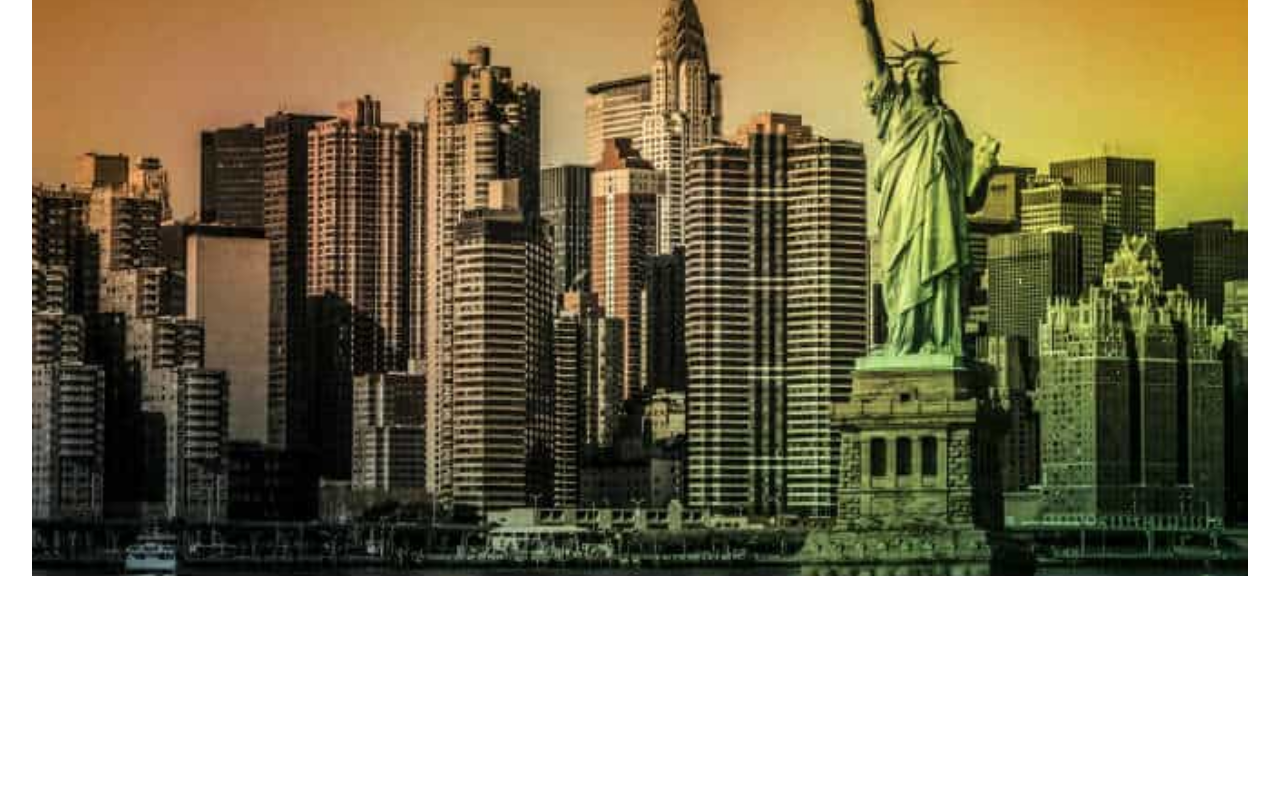
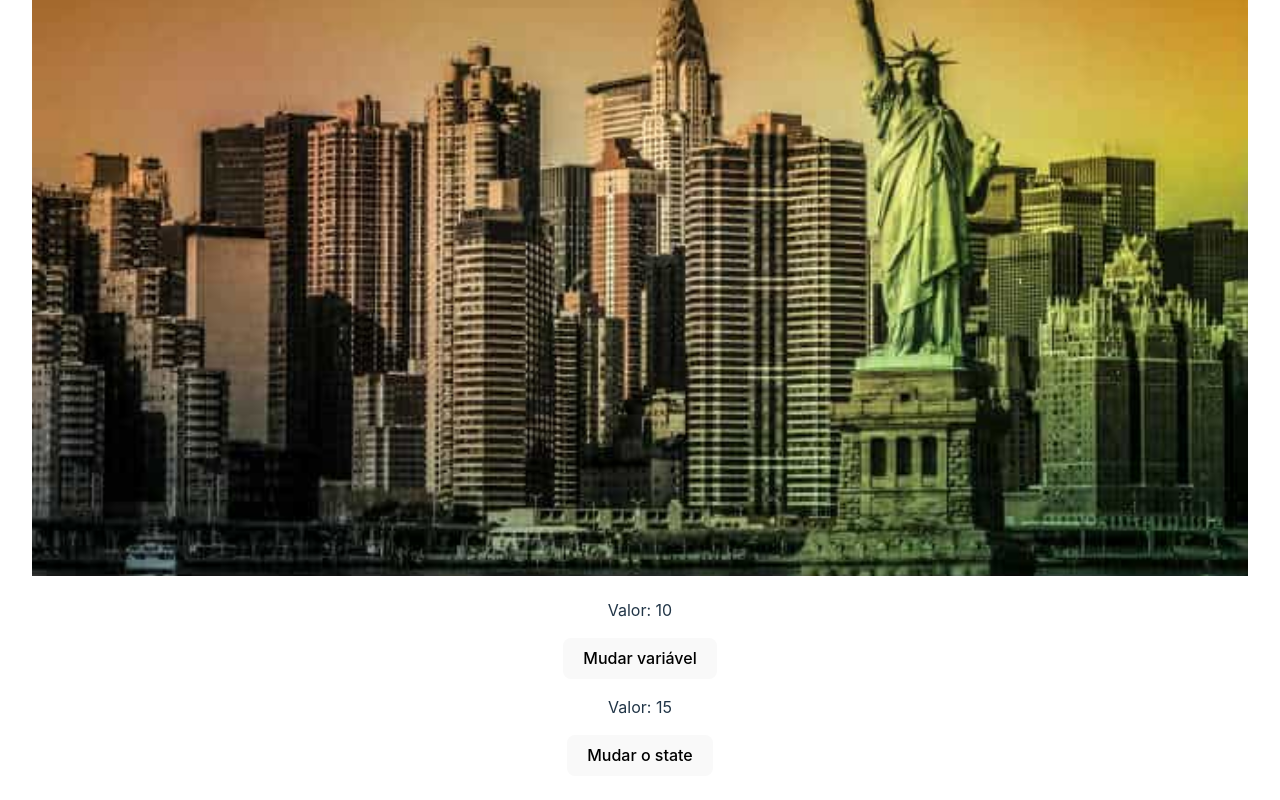
Before and after one commit to NFPereira/Cursos, a React (Vite) app in the folder REACTJS/React_Do_Zero_A_Maestria/Arquivos/3_AVANCANDO_EM_REACT/avancando-em-react/: page / in a window 1280 px wide. Shown: the part 1075-1875 px from the top of the page. Before the commit the page ends 1689 px from the top, so only its background shows below. Built offline with nearby package versions, Linux system fonts and the light colour scheme.

Commit message:
Utilizando o hooks useState

```diff
--- a/REACTJS/React_Do_Zero_A_Maestria/Arquivos/3_AVANCANDO_EM_REACT/avancando-em-react/src/App.jsx
+++ b/REACTJS/React_Do_Zero_A_Maestria/Arquivos/3_AVANCANDO_EM_REACT/avancando-em-react/src/App.jsx
@@ -4,6 +4,7 @@ import React from 'react'
 import './App.css'
 
 import City from './assets/city.jpg';
+import ManageData from './components/ManageData';
 
 const App = () => {
   return (
@@ -14,7 +15,10 @@ const App = () => {
         <img src="/imagem1.jpeg" alt="Windows" width="100%" />
       </div>
       {/* imagem em assets */}
-    <img src={City} alt="Cidade" width="100%"/>
+      <div>
+        <img src={City} alt="Cidade" width="100%" />
+      </div>
+      <ManageData />
     </>
   )
 }
--- /dev/null
+++ b/REACTJS/React_Do_Zero_A_Maestria/Arquivos/3_AVANCANDO_EM_REACT/avancando-em-react/src/components/ManageData.jsx
@@ -0,0 +1,24 @@
+import React, { useState } from 'react'
+
+const ManageData = () => {
+   let someData = 10;
+
+
+
+   const[number, setNumber] = useState(15)
+5
+   return (
+      <>
+      <div>
+         <p>Valor: {someData}</p>
+         <button onClick={() => (someData = 15)}>Mudar variável</button>
+      </div>
+      <div>
+         <p>Valor: {number}</p>
+         <button onClick={()=> setNumber(25)}>Mudar o state</button>
+      </div>
+      </>
+   )
+}
+
+export default ManageData
```
Lines whose indentation alone changed are shown as unchanged.
